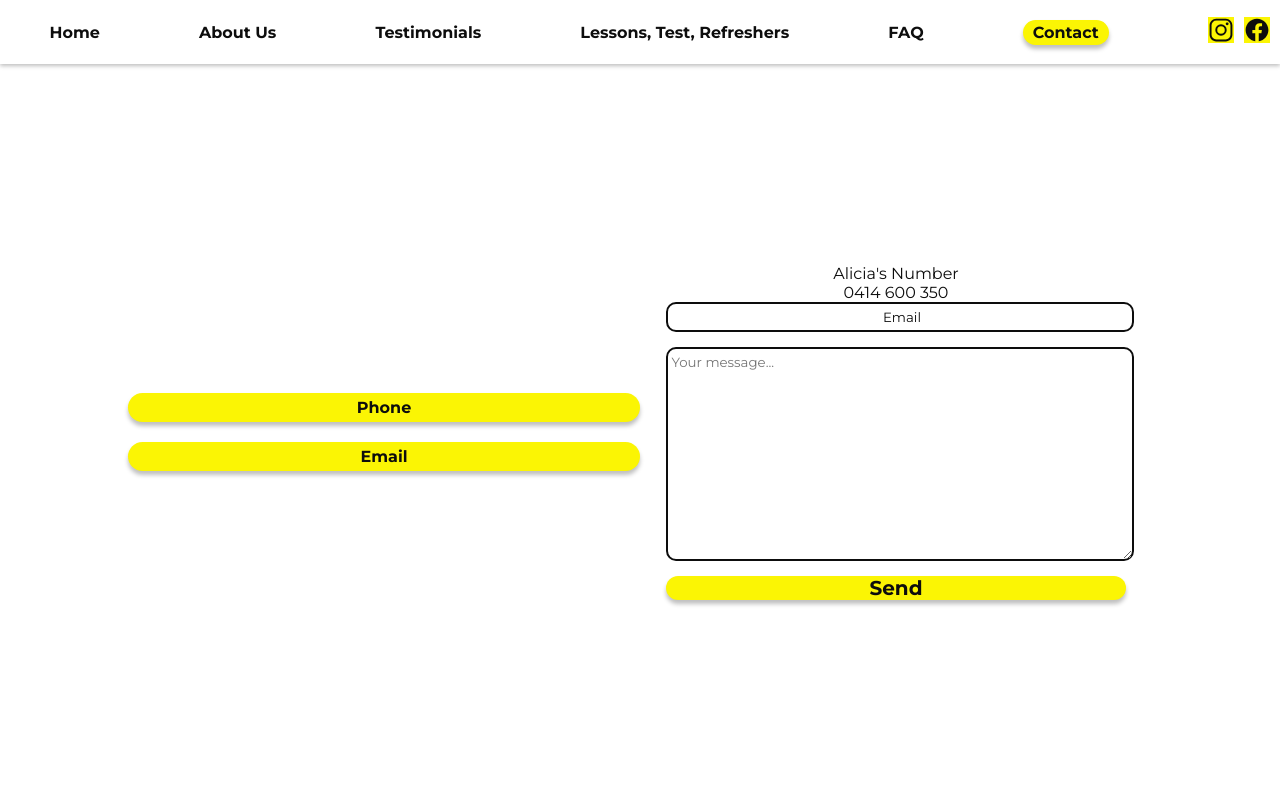
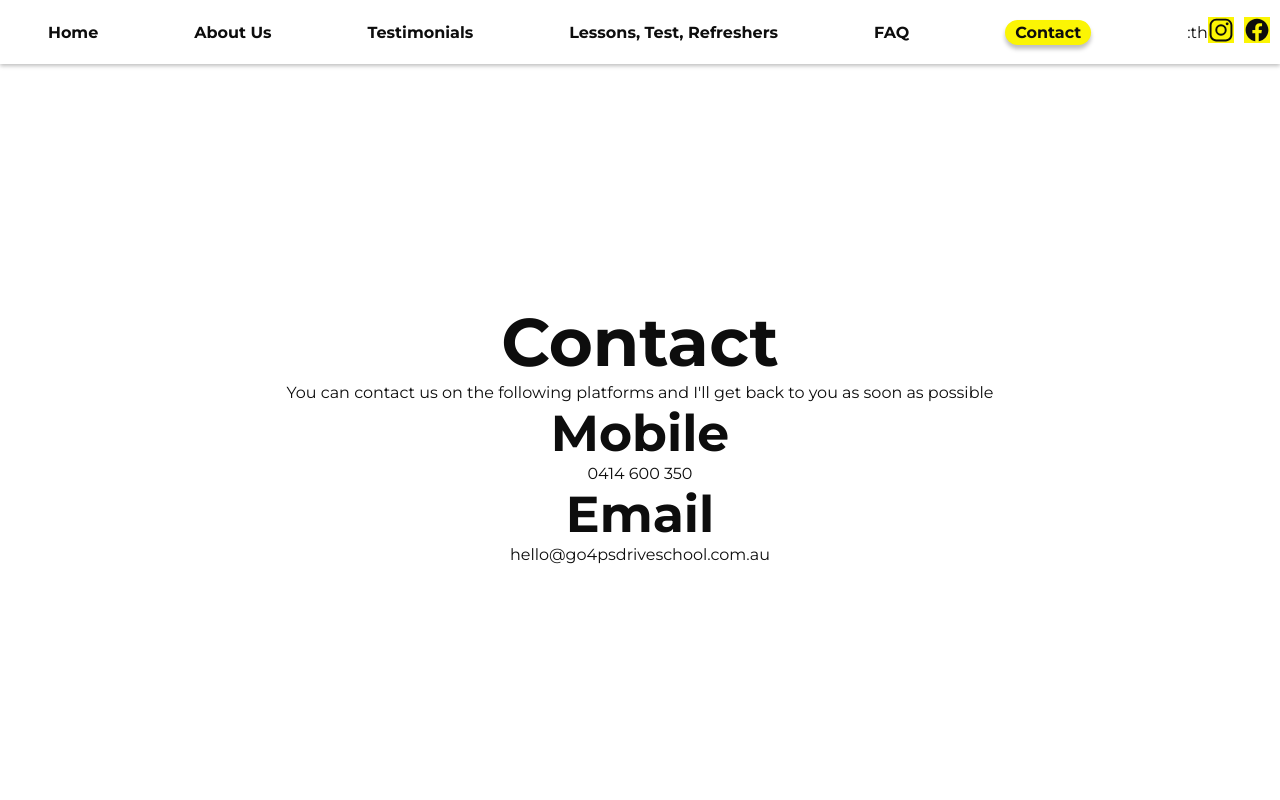
Before and after one commit to Oliver-Quail/Alicia-site, a plain HTML site: page Contact.html in a window 1280 px wide. Shown: the top 800 px of the page. Drawn offline with nearby package versions, Linux system fonts and the light colour scheme.

Commit message:
Updated contact

```diff
--- a/CSS/Contact.scss
+++ b/CSS/Contact.scss
@@ -14,7 +14,8 @@ main {
         flex-direction: column;
         justify-content: center;
         align-items: center;
-        width: 50%;
+        width: 100%;
+
 
 
     }
--- a/Contact.html
+++ b/Contact.html
@@ -18,14 +18,24 @@
         <a href="Services.html">Lessons, Test, Refreshers</a>
         <a href="FAQ.html">FAQ</a>
         <a href="Contact.html" id="Contact">Contact</a>
-        <section id="SocialHolder">
+        <section id="SocialHolder">:th
             <a href="https://www.instagram.com/go4psdriveschool/"><ion-icon name="logo-instagram"></ion-icon></a>
             <a href="https://www.facebook.com/go4psdrivingschool/"><ion-icon name="logo-facebook"></ion-icon></a>
         </section>
         <ion-icon name="chevron-down" id="DownArrow"></ion-icon>
     </nav>
     <main>
-        <article id="ButtonSide">
+        <article>
+            <h1>Contact</h1>
+            <p>You can contact us on the following platforms and I'll get back to you as soon as possible</p>
+            <h2>Mobile</h2>
+            <p>0414 600 350</p>
+            <h2>Email</h2>
+            <p>hello@go4psdriveschool.com.au</p>
+        </article>
+
+
+        <!-- <article id="ButtonSide">
             <p id="PhoneButton">Phone</p>
             <p id="EmailButton">Email</p>
         </article>
@@ -41,7 +51,7 @@
                     <button id="SendButton">Send</button>
                 </section>
             </section>
-        </article>
+        </article> -->
     </main>
     <footer>
         <article id="FooterHolder">
```
Also changed, not shown: CSS/Contact.css, 1 other file.
